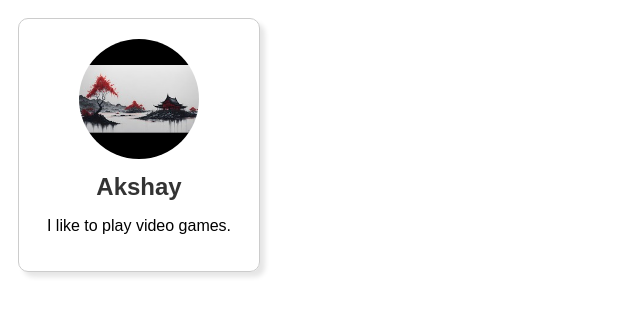
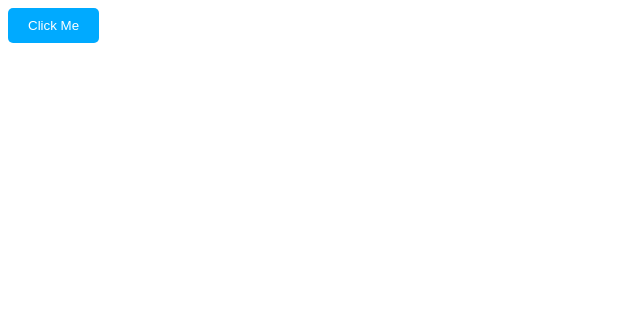
Before and after one commit to blitzster/ReactJs, a React (Vite) app: page / in a window 1280 px wide. Shown: the top 316 px of the page, without its empty margins (0-640 px from the left). Built offline with nearby package versions, Linux system fonts and the light colour scheme.

Commit message:
added button

```diff
--- a/src/App.jsx
+++ b/src/App.jsx
@@ -2,11 +2,16 @@
 import Footer from './Footer.jsx'
 import Food from './Food.jsx'
 import Card from './Card.jsx'
+import Button from './Button.jsx'
 
 function App() {
   return (
-    <Card>
-    </Card>
+    // <Card>
+    // </Card>
+
+    <Button>
+
+    </Button>
   );
 }
 
--- /dev/null
+++ b/src/Button.jsx
@@ -0,0 +1,8 @@
+
+
+function Button() {
+    return (
+        <button className="button">Click Me</button>
+    )
+}
+export default Button
--- a/src/index.css
+++ b/src/index.css
@@ -1,4 +1,6 @@
-.card {
+/* Card Styles */
+
+/* .card {
   border: 1px solid hsl(0, 0%, 80%);
   border-radius: 10px;
   box-shadow: 5px 5px 5px hsl(0, 0%, 0%, 0.1);
@@ -25,4 +27,16 @@
 .card .card-text {
   font-family: sans-serif;
   color: hsl(0, 0, 30%);
+} */
+
+
+
+/* Button Styles */
+.button {
+  background-color: hsl(200, 100%, 50%);
+  color: white;
+  padding: 10px 20px;
+  border-radius: 5px;
+  border: none;
+  cursor: pointer;
 }
```
